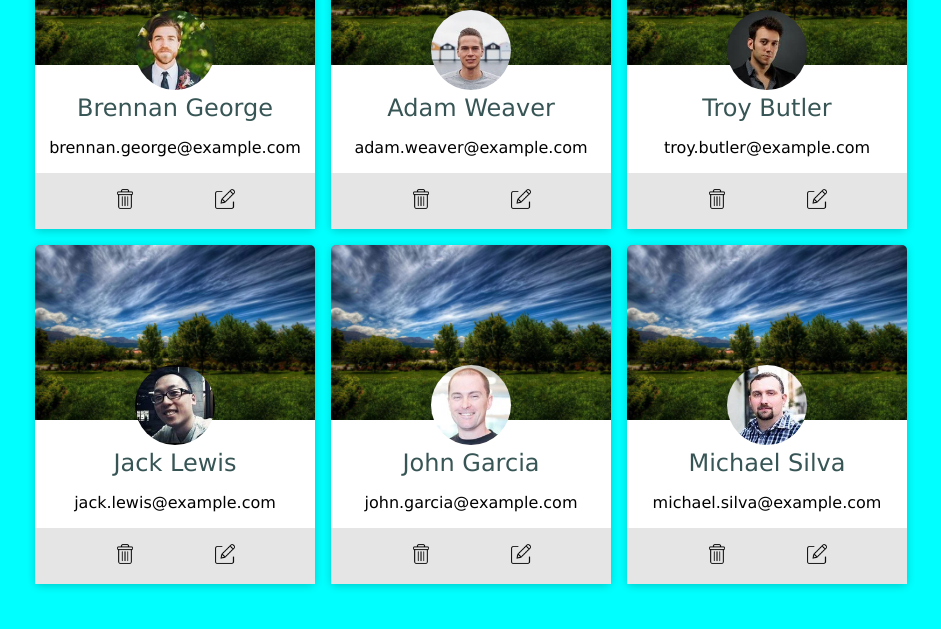
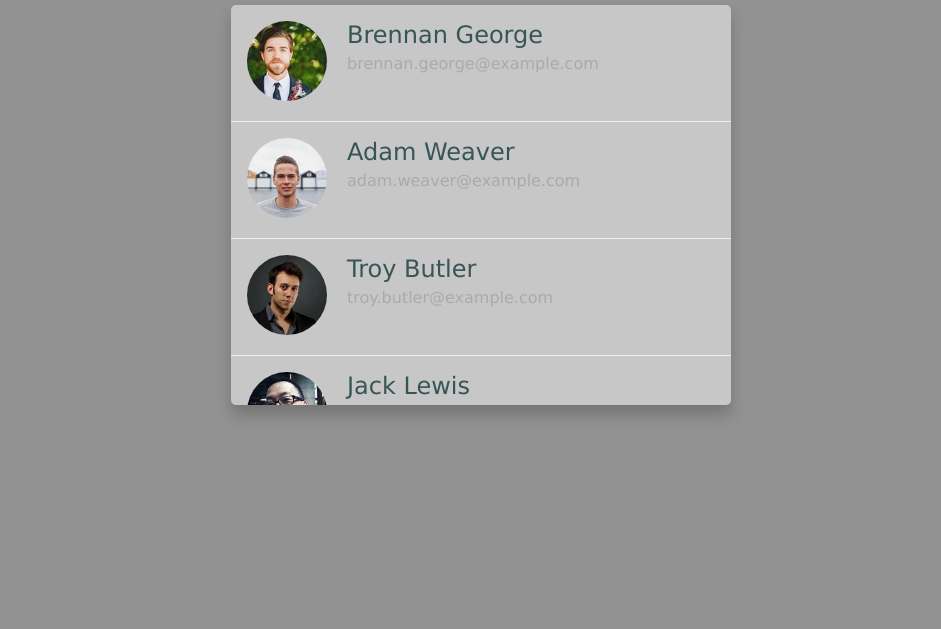
Before and after one commit to PedrogGutierre/Lista-de-contatos, a plain HTML site: page index.html in a window 1280 px wide. Shown: the part 235-864 px from the top of the page, without its empty margins (159-1100 px from the left). After the commit the page ends 800 px from the top, so only its background shows below. Drawn offline with Linux system fonts and the light colour scheme.

Commit message:
Lista finalizada

```diff
--- a/index.html
+++ b/index.html
@@ -7,7 +7,7 @@
     <meta name="viewport" content="width=device-width, initial-scale=1.0">
     <title>Document</title>
 
-    <link rel="stylesheet" href="style2.css ">
+    <link rel="stylesheet" href="style.css ">
 
 </head>
 
--- a/style2.css
+++ b/style2.css
@@ -4,7 +4,7 @@ body {
 }
 
 body {
-    background-color: aqua;
+    background-color: rgb(192, 189, 189);
     margin: 0;
     padding: 32px;
     font-family: 'Lucida Sans', 'Lucida Sans Regular', 'Lucida Grande', 'Lucida Sans Unicode', Geneva, Verdana, sans-serif;
```
